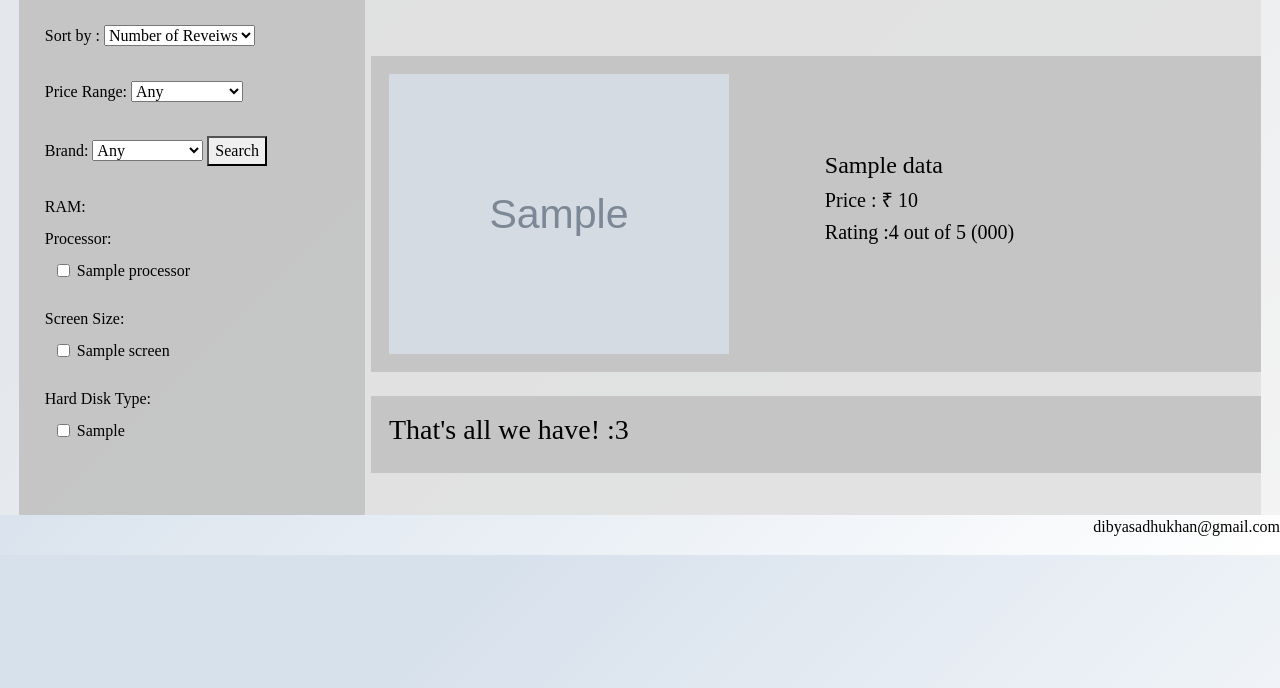
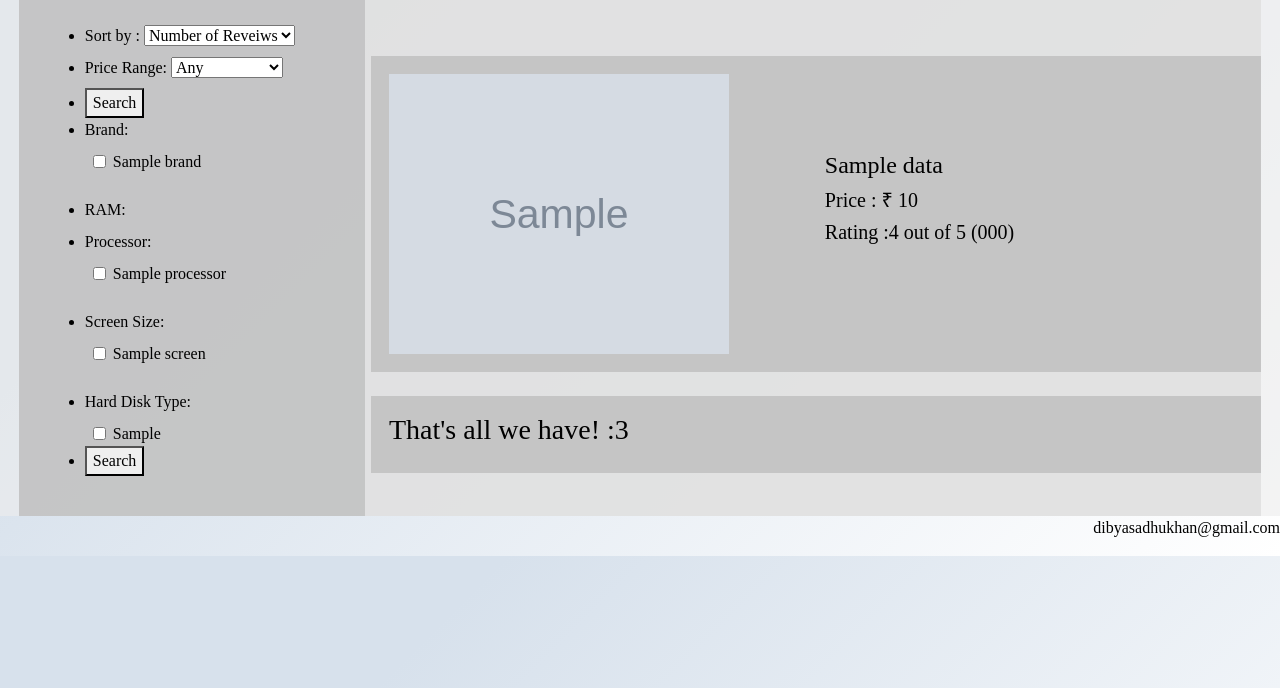
Before and after one commit to reviewiz/laptop_reviews_2021, a Django app: template templates/Search.html in a window 1280 px wide. Shown: the part 112-800 px from the top of the page. Run offline with Django 3.2, Linux system fonts and the light colour scheme; the template is opened without the code that fills it: most values are stand-ins (such as "Sample title", 1, 10 or a date in 2020); grey boxes marked "Sample" are stand-in pictures; some libraries are stand-ins or nearby versions.

Commit message:
The First  Commit

```diff
--- a/templates/Search.html
+++ b/templates/Search.html
@@ -13,6 +13,8 @@
     <div class="form_holder">
     <br>
       <form action ='.' method='POST'>{% csrf_token %}
+      <ul>
+      <li>
         <label for="sort">Sort by :</label>
           <select name="sort" id="sort">
           <option value="number_of_reveiws">Number of Reveiws</option>
@@ -20,8 +22,8 @@
           <option value="Price_D">Price(Descending)</option>
           <option value="Rating">Rating</option>
         </select>
-        <br>
-        <br>
+      </li>
+      <li>
         <label for="price range">Price Range:</label>
           <select name="Price_range" id="Price_range">
           <option value="0,0">Any</option>
@@ -31,24 +33,28 @@
           <option value="60000,79999">60000-80000</option>
           <option value="80000,-1"> &#62; 80000</option>
         </select>
-        <br>
-        <br>
-        <label for="make">Brand:</label>
-        <select name="Brand" id="Brand">
-          <option value="Any">Any</option>
+      </li>
+      <li><button class ="Search" type = "submit">Search</button></li>
+      <li>
+      <label for="make">Brand:</label>
+        <div class="Checkbox_list">
+          <input name="make" type="hidden" value="Any"/>
           {% for i in Brand%}
-            <option value="{{i}}">{{i}}</option>
+            <input class="form-check-input" type="checkbox" name="make" value="{{i}}" id="{{i}}">
+            <label class="form-check-label" for="{{i}}">
+              {{i}}
+            </label>
+            <br>
           {%endfor%}
-        </select>
-        <button class ="Search" type = "submit">Search</button>
-        <br>
-        <br>
+        </div>
+      </li>
+      <br>
+      <li>
         <label for="RAM">RAM:</label>
         <div class="Checkbox_list">
           <input name="RAM" type="hidden" value="all"/>
           {% for i in RAM%}
             {% if i == -1 %}
-
             {% else %}
             <input class="form-check-input" type="checkbox" name="RAM" value="{{i}}" id="{{i}}_RAM">
             <label class="form-check-label" for="{{i}}_RAM">
@@ -58,6 +64,8 @@
             <br>
           {%endfor%}
         </div>
+      </li>
+      <li>
         <label for="Processor">Processor:</label>
         <div class="Checkbox_list">
           <input name="Processor" type="hidden" value="all"/>
@@ -70,6 +78,8 @@
           {%endfor%}
           <br>
         </div>
+      </li>
+      <li>
         <label for="screen">Screen Size:</label>
         <div class="Checkbox_list">
           <input name="screen" type="hidden" value="all"/>
@@ -82,6 +92,8 @@
         {%endfor%}
         <br>
         </div>
+      </li>
+      <li>
         <label for="Hard_disk">Hard Disk Type:</label>
         <div class="Checkbox_list">
           <input name="Hard_disk" type="hidden" value="all"/>
@@ -97,8 +109,9 @@
           {% endif %}
         {%endfor%}
         </div>
-        <br>
-      <br>
+      </li>
+      <li><button class ="Search" type = "submit">Search</button></li>
+    </ul>
       </form>
     <br>
     </div>
```
Also changed, not shown: reviews/views.py (+4 -3 lines).
